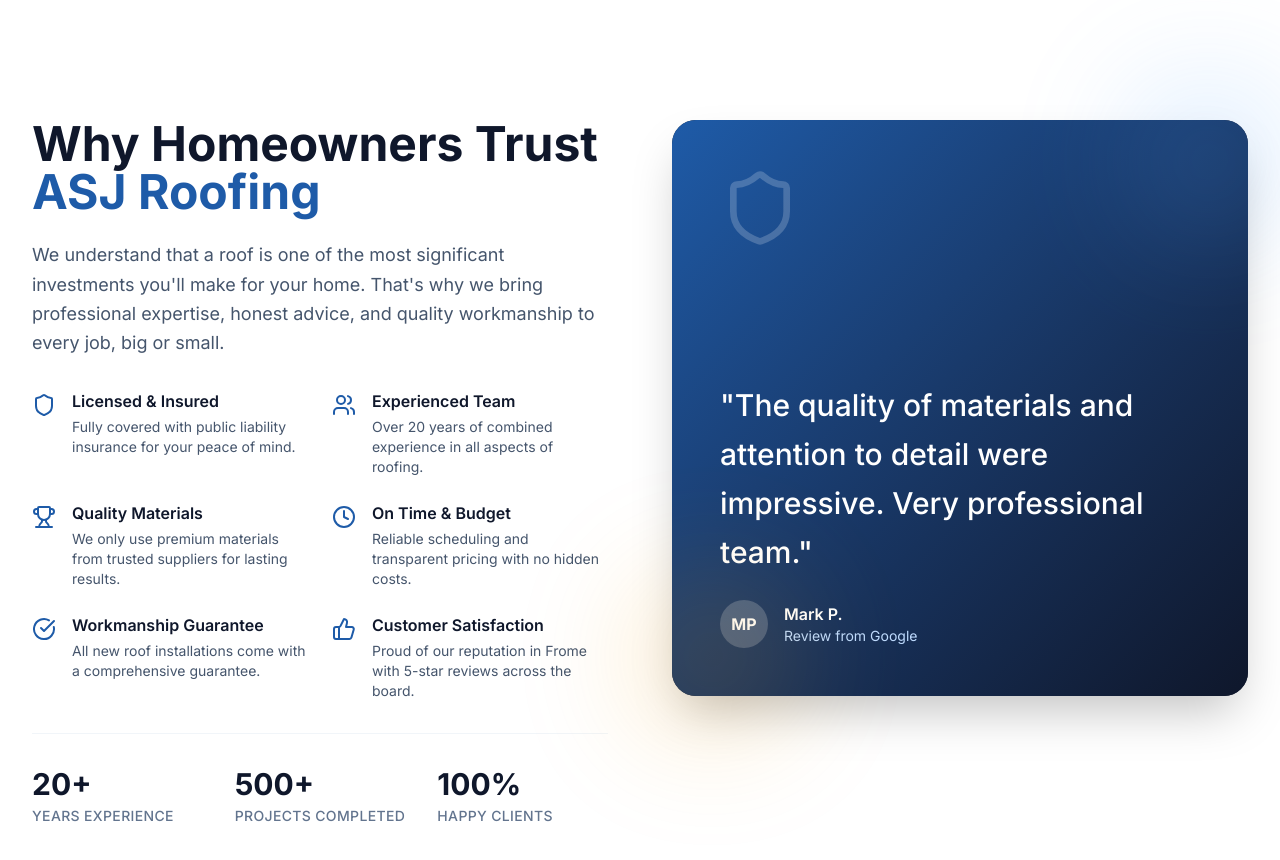
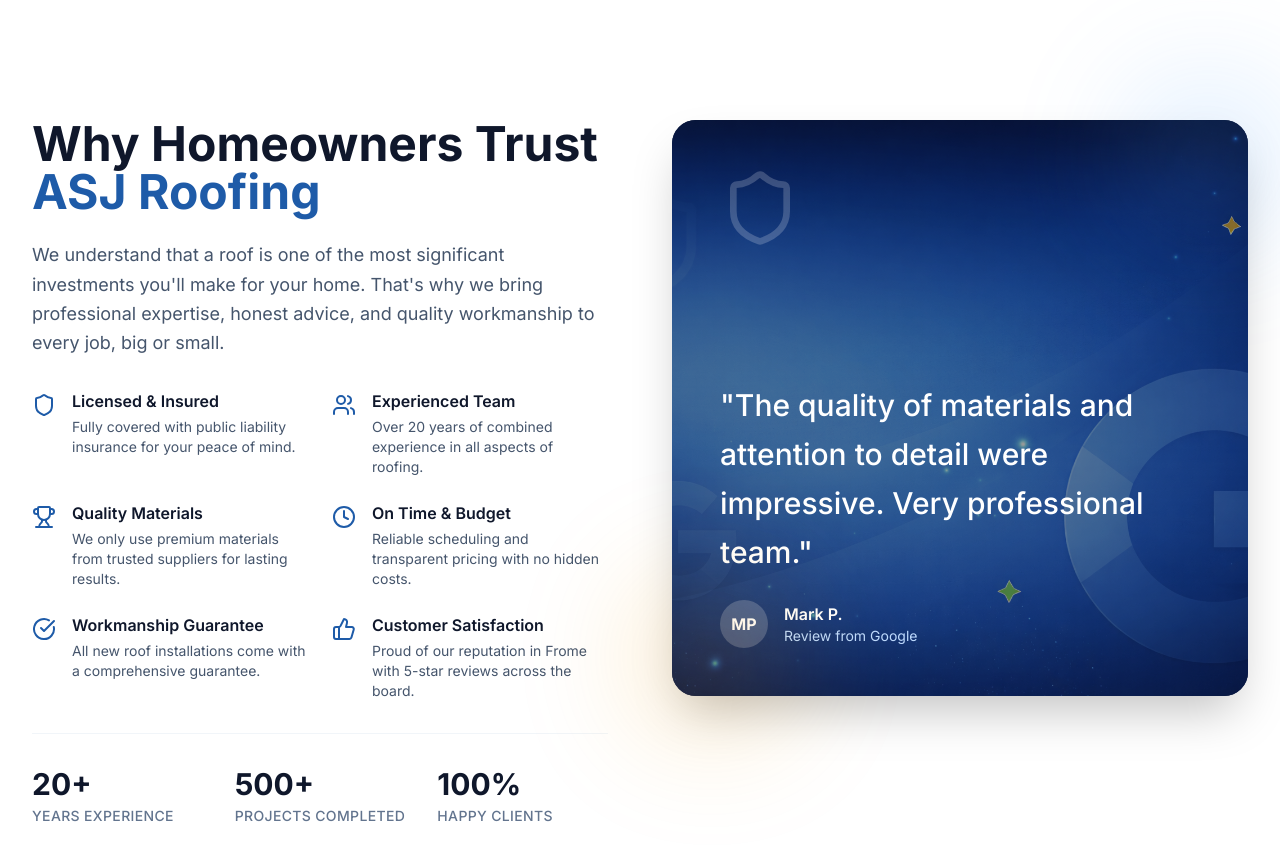
Before and after one commit to razal1113/asjroofing, a Next.js app: page / in a window 1280 px wide. Shown: the part 1620-2480 px from the top of the page. Built offline with nearby package versions, Linux system fonts and the light colour scheme.

Commit message:
Auto-sync after agent response

```diff
--- a/src/components/home/WhyChooseUs.tsx
+++ b/src/components/home/WhyChooseUs.tsx
@@ -2,6 +2,7 @@
 
 import { Container } from '@/components/ui/container'
 import { CheckCircle, Shield, Clock, Users, Trophy, ThumbsUp } from 'lucide-react'
+import Image from 'next/image'
 
 const features = [
     {
@@ -90,7 +91,13 @@ export default function WhyChooseUs() {
                     <div className="lg:w-1/2 relative">
                         <div className="relative rounded-3xl overflow-hidden shadow-2xl bg-slate-900 aspect-[4/5] lg:aspect-square">
                             {/* We can use a pattern or just a really nice gradient card if no image */}
-                            <div className="absolute inset-0 bg-gradient-to-br from-primary to-slate-900 p-12 flex flex-col justify-between">
+                            <Image
+                                src="/images/google-review-bg.png"
+                                alt="Google Reviews background"
+                                fill
+                                className="object-cover"
+                            />
+                            <div className="absolute inset-0 bg-black/40 p-12 flex flex-col justify-between">
                                 <Shield className="w-20 h-20 text-white/20" />
 
                                 <blockquote className="space-y-6">
```
Also changed, not shown: public/images/google-review-bg.png (added).
